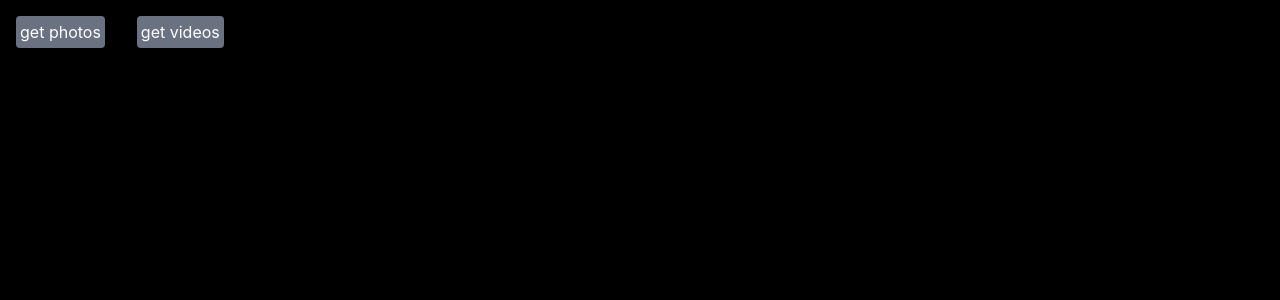
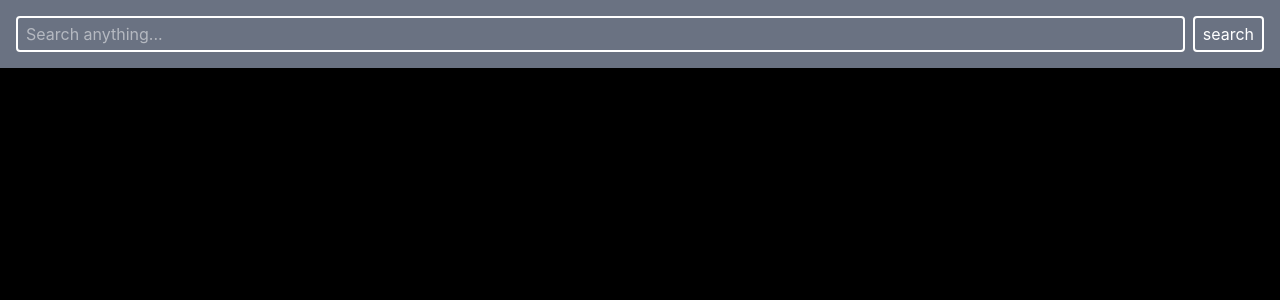
Before and after one commit to DipanshuTeotia/ReduxToolkit, a React (Vite) app in the folder redux-project/: page / in a window 1280 px wide. Shown: the top 300 px of the page. Built offline with nearby package versions, Linux system fonts and the light colour scheme.

Commit message:
searchBar done

```diff
--- a/redux-project/src/App.jsx
+++ b/redux-project/src/App.jsx
@@ -1,22 +1,11 @@
 import React from 'react'
 import { fetchPhotos, fetchVideo } from './api/mediaapi'
+import SearchBar from './components/SearchBar'
 
 const App = () => {
   return (
     <div className='h-screen w-full bg-black text-white'>
-      <button
-      onClick={async ()=>{
-        const data = await fetchPhotos('dog');
-        console.log(data.data.results);
-      }}
-      className='m-4 p-1 bg-gray-500 rounded'>get photos</button>
-
-      <button
-      onClick={async()=>{
-        const data =await fetchVideo('cat');
-        console.log(data.data.videos);
-      }}
-      className='m-4 p-1 bg-gray-500 rounded'>get videos</button>
+      <SearchBar/>
     </div>
   )
 }
--- a/redux-project/src/components/SearchBar.jsx
+++ b/redux-project/src/components/SearchBar.jsx
@@ -0,0 +1,33 @@
+import React, { useState } from 'react'
+import { useDispatch } from 'react-redux';
+import { setQuery } from '../redux/features/searchSlice';
+
+const SearchBar = () => {
+  const dispatch=useDispatch();
+  const [text, setText] = useState('');
+  const submitHandler=(e)=>{
+    // console.log(`submitting`)
+    e.preventDefault();
+    dispatch(setQuery(text));
+    setText('');
+  }
+  return (
+    <div className='bg-gray-500 p-4'>
+      <form
+      onSubmit={(e)=>{
+        submitHandler(e);
+      }}
+      className='flex justify-between gap-2'>
+        <input
+        value={text}
+        onChange={(e)=>{
+            setText(e.target.value);
+        }}
+        className='border-2 rounded px-2 py-1 w-full outline-none' type="text" placeholder='Search anything...' />
+        <button className='border-2 rounded px-2 py-1 outline-none'>search</button>
+      </form>
+    </div>
+  )
+}
+
+export default SearchBar
```
